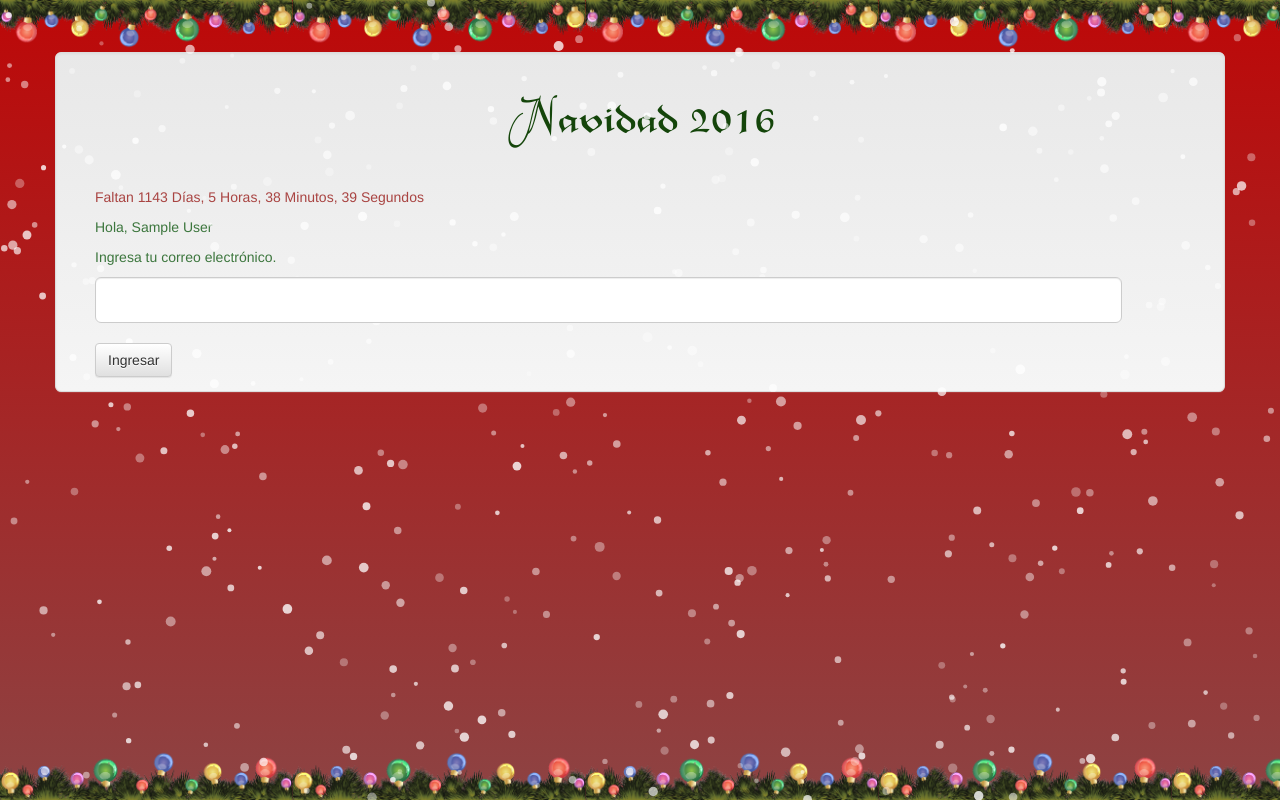
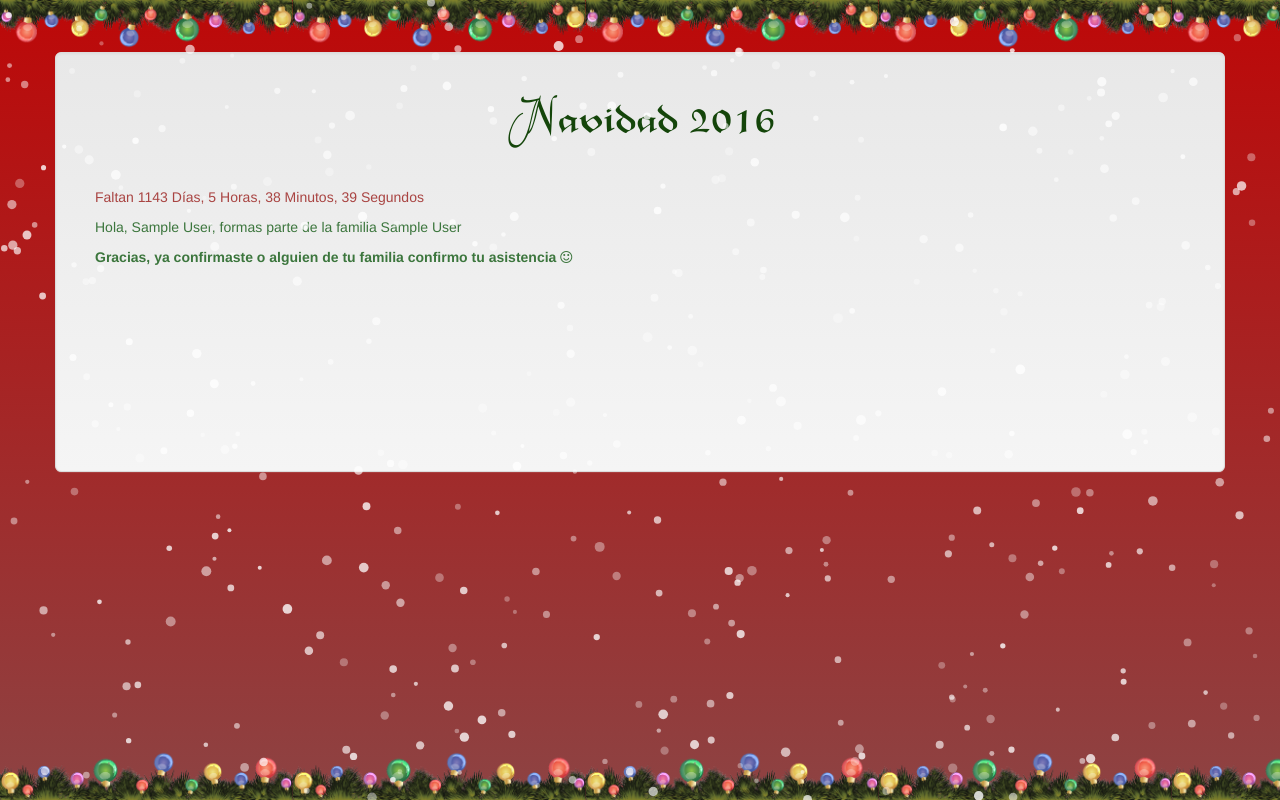
Before and after one commit to serobalino/CenaNavidena, a PHP site: page /confirmacion.php in a window 1280 px wide. Run offline with PHP 8.4, Linux system fonts and the light colour scheme; the visitor is signed in with stand-in values (Sample User, id 1); tables that the repository leaves empty hold one stand-in row (values such as "Sample post"); some libraries are stand-ins or nearby versions.

Commit message:
confirmacion UX

```diff
--- a/confirmacion.php
+++ b/confirmacion.php
@@ -27,14 +27,12 @@ acceso();
           <div class="col-md-11 text-justify">
             <p id="tiempo" class="text-danger"></p>
             <div id="alerta"></div>
-            <p class="text-success">Hola, <?php echo $_SESSION["USR_NOM"]?></p>
+            <p class="text-success">Hola, <?php echo $_SESSION["USR_NOM"]?>, formas parte de la familia <?php echo $_SESSION["USR_FNOM"]?></p>
             <form class="entrada" method="post">
-              <p class="text-success">Ingresa tu correo electrónico.</p>
-              <input type="email" name="" class="form-control input-lg" value="" required="">
-              <br>
-              <button type="button" name="button" class="btn btn-default"> Ingresar</button>
+              <p class="text-success" id="filia"></p>
+
             </form>
-            <br><br><br><br><br><br>
+            <br><br><br><br><br><br><br><br><br><br>
           </div>
         </div>
       </div>
--- a/dependecias/js/confirmacion.js
+++ b/dependecias/js/confirmacion.js
@@ -0,0 +1,8 @@
+$.ajax({
+        type: "POST",
+        url: "funciones/confirmacion",
+        data: "familias=1",
+        success: function (data) {
+            $('#filia').html(data);
+        }
+    });
--- a/funciones/autenticacion.php
+++ b/funciones/autenticacion.php
@@ -3,7 +3,7 @@ function acceso(){
   @session_start();
   $MM_restrictGoTo = "./";
   if(isset($_SESSION["USR_ID"]) && isset($_SESSION["USR_NOM"]) && isset($_SESSION["USR_FILIA"]) && isset($_SESSION["USR_FNOM"])){
-    $j=1;
+    $i=1;
   }else{
     if(isset($_GET['hash'])){
       if(require_once("conexion/base.php")){
--- a/funciones/confirmacion.php
+++ b/funciones/confirmacion.php
@@ -0,0 +1,45 @@
+<?php
+@session_start();
+if(isset($_POST['familias']) && $_POST['familias']==1){
+  if(require_once("../conexion/base.php")){
+    //cenas
+    $cid = $_SESSION["CENA_ID"];
+    $clu = $_SESSION["CENA_LUGAR"];
+    $cen = $_SESSION["CENA_ENCA"];
+    //usuario
+    $uid = $_SESSION["USR_ID"];
+    $uno = $_SESSION["USR_NOM"];
+    $ufi = $_SESSION["USR_FILIA"];
+    $ufn = $_SESSION["USR_FNOM"];
+
+
+    $query_confirmacion = "SELECT * FROM confirma NATURAL JOIN invitados WHERE ID_CENAS=$cid  AND ID_INVI=$uid";
+  	$confirmacion = $base_var->query($query_confirmacion) or die(mysqli_error());
+    $confirmacion_row = mysqli_fetch_assoc($confirmacion);
+
+    if(!$confirmacion_row){
+      $query_familias = "SELECT * FROM invitados NATURAL JOIN familias WHERE ID_FAMILIA=$uid";
+    	$familias = $base_var->query($query_familias) or die(mysqli_error());
+      $familias_row = mysqli_fetch_assoc($familias);
+      $familias_num = mysqli_num_rows($familias);
+      if($familias_num>1){
+        $html="<b>¿Puedes afirmar que todos ellos va a ir a la Cena de Navideña?</b><div class='radio'><label><input type='radio' name='asis' value='1'>Si, todos ellos asistiran conmigo <i class='fa fa-users'></i></label></div><ul>";
+        $query_todo="INSERT INTO confirma(ID_INVI,ID_CENAS) VALUES ";
+        do{
+          $query_todo.='('.$familias_row['ID_INVI'].','.$cid.'),';
+          $html.="<li>".$familias_row['NOMBRES_INVI']."</li>";
+        }while ($familias_row = mysqli_fetch_assoc($familias));
+        $query_todo=trim($query_todo,',');
+        $html.="</ul> <div class='radio'><label class='text-warning'><input type='radio' name='asis' value='1'>No, solo puedo afirmar mi asistencia <i class='fa fa-user'></i></label></div>";
+      }else{
+        $query_todo="INSERT INTO confirma(ID_INVI,ID_CENAS) VALUES ($uid,$cid)";
+        $html = "<b>Vas a ir a la Cena Navideña?</b><div class='radio'><label class='text-warning'><input type='radio' name='asis' value='1'>Si</label></div>";
+      }
+      $_SESSION["CON_QUERY"]=$query_todo;
+    }else{
+      $html="<b>Gracias, ya confirmaste o alguien de tu familia confirmo tu asistencia <i class='fa fa-smile-o'></i></b>";
+    }
+    echo $html;
+  }
+}
+?>
--- a/funciones/login.php
+++ b/funciones/login.php
@@ -20,11 +20,15 @@
       echo json_encode($lista);
     }
     if(isset($_GET['fecha'])){
-      $stmt =$base_var->prepare("SELECT DATE_FORMAT(FECHA_CENAS,'%Y') ANO,DATE_FORMAT(FECHA_CENAS,'%m')-1 MES,DATE_FORMAT(FECHA_CENAS,'%d') DIA,DATE_FORMAT(HORA_CENAS,'%H') HORA,DATE_FORMAT(HORA_CENAS,'%i') MINUTOS FROM cenas WHERE FECHA_CENAS>now() LIMIT 1");
+      @session_start();
+      $stmt =$base_var->prepare("SELECT DATE_FORMAT(FECHA_CENAS,'%Y') ANO,DATE_FORMAT(FECHA_CENAS,'%m')-1 MES,DATE_FORMAT(FECHA_CENAS,'%d') DIA,DATE_FORMAT(HORA_CENAS,'%H') HORA,DATE_FORMAT(HORA_CENAS,'%i') MINUTOS,ID_CENAS,LUGAR_CENAS,ENCARGADOS_CENAS FROM cenas WHERE FECHA_CENAS>now() LIMIT 1");
       $stmt->execute();
       $result = $stmt->get_result();
       $stmt_row = $result->fetch_assoc();
       if($stmt_row){
+        $_SESSION["CENA_ID"]    = $stmt_row['ID_CENAS'];
+        $_SESSION["CENA_LUGAR"] = $stmt_row['LUGAR_CENAS'];
+        $_SESSION["CENA_ENCA"]  = $stmt_row['ENCARGADOS_CENAS'];
       ?>
       countdown();
       function countdown(){
```
